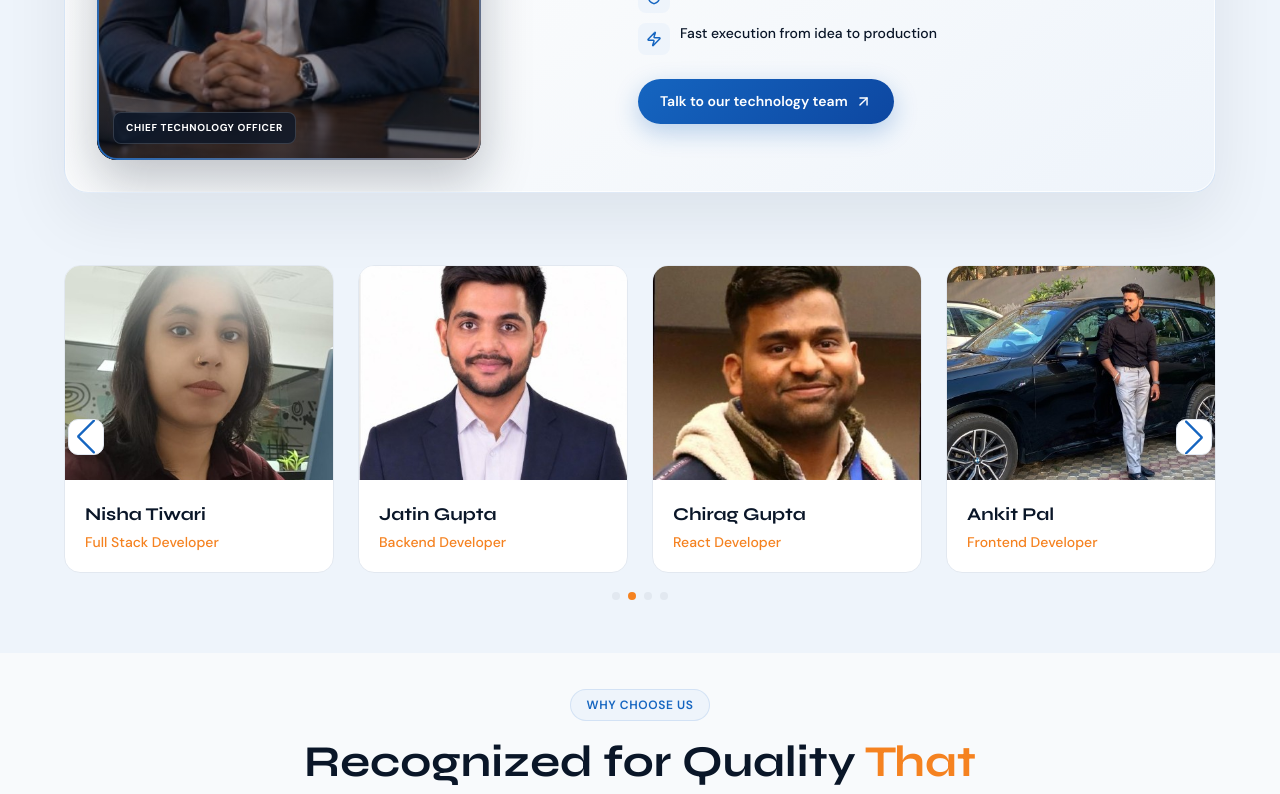
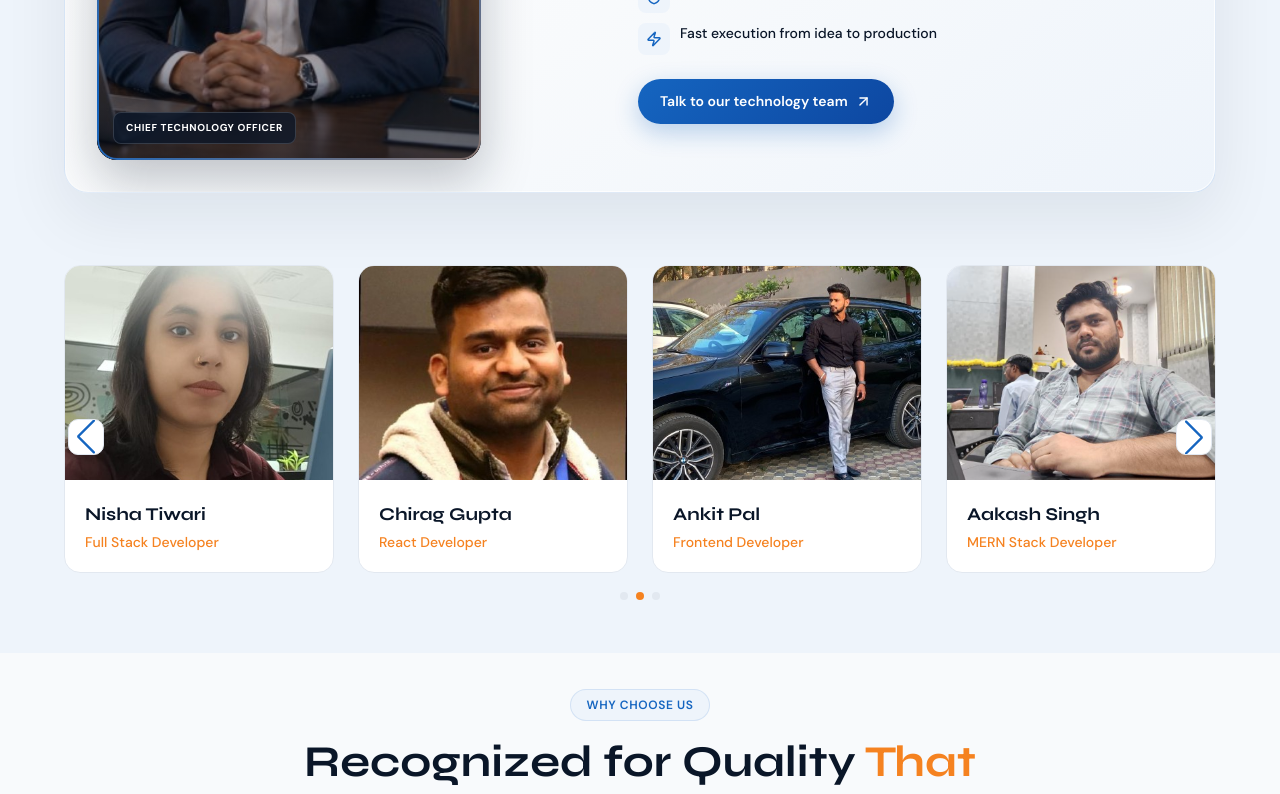
Before and after one commit to jatin2306/logiclume, a Next.js app: page / in a window 1280 px wide. Shown: the part 8563-9357 px from the top of the page. Built offline with nearby package versions, Linux system fonts and the light colour scheme.

Commit message:
Remove Jatin Gupta from the team members list in `TeamMember.js` to reflect updated team composition.

```diff
--- a/src/components/TeamMember.js
+++ b/src/components/TeamMember.js
@@ -14,7 +14,6 @@ import "swiper/css/pagination";
 const teamMembers = [
   { id: 2, name: "Ankita Singh", role: "Frontend Developer", image: "/images/team/2.jpg" },
   { id: 3, name: "Nisha Tiwari", role: "Full Stack Developer", image: "/images/team/5.jpg" },
-  { id: 4, name: "Jatin Gupta", role: "Backend Developer", image: "/images/team/4.jpg" },
   { id: 5, name: "Chirag Gupta", role: "React Developer", image: "/images/team/6.jpg" },
   { id: 6, name: "Ankit Pal", role: "Frontend Developer", image: "/images/team/3.jpg" },
   { id: 7, name: "Aakash Singh", role: "MERN Stack Developer", image: "/images/team/7.png" },
```
